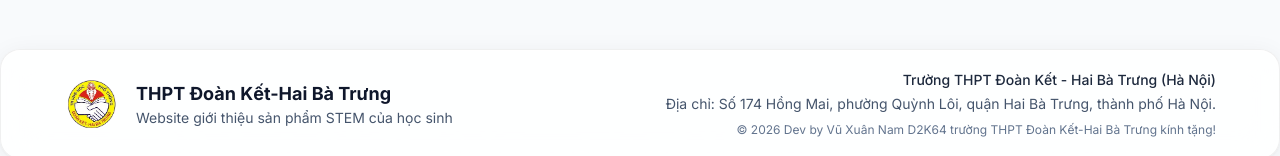
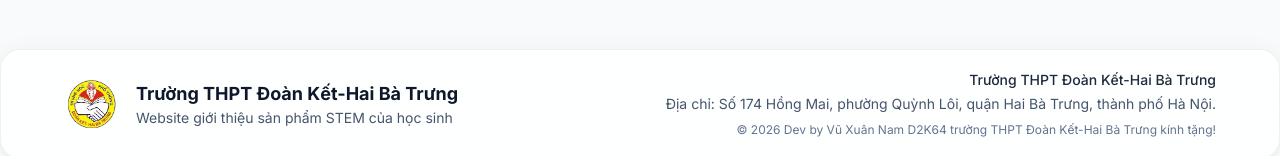
Before and after one commit to vuxuannam132-dev/web-STEM, a Next.js app: page / in a window 1280 px wide. Shown: the part 1326-1482 px from the top of the page. Built offline with nearby package versions, Linux system fonts and the light colour scheme; no server answers; the database is empty.

Commit message:
feat: implement dynamic brand masking via Context and Telegram bot

```diff
--- a/src/app/api/webhook/telegram/route.ts
+++ b/src/app/api/webhook/telegram/route.ts
@@ -1,4 +1,5 @@
 import { NextRequest, NextResponse } from 'next/server'
+import { revalidatePath } from 'next/cache'
 import { prisma } from '@/lib/prisma'
 
 const BOT_TOKEN = process.env.TELEGRAM_BOT_TOKEN || '8828705964:AAFTVrQrj2skrLCwVjnCiZax0Nex67wsq84'
@@ -210,6 +211,22 @@ export async function POST(request: NextRequest) {
         const healthReport = await getHealthReport(request.nextUrl.origin)
         await reply(chatId, healthReport)
         await reply(chatId, '🌟 <b>MENU QUẢN TRỊ VIÊN</b> 🌟\n\nXin chào, Admin! Chọn một chức năng bên dưới:', menus.main)
+      } else if (text === '/revert') {
+        await prisma.siteSetting.upsert({
+          where: { key: 'brand_mask_mode' },
+          update: { value: 'false' },
+          create: { key: 'brand_mask_mode', value: 'false' }
+        })
+        revalidatePath('/', 'layout')
+        await reply(chatId, `✅ <b>Đã KHÔI PHỤC thương hiệu!</b>\n\nLogo, bản quyền và tên trường "THPT Đoàn Kết-Hai Bà Trưng" đã hiển thị trở lại trên toàn hệ thống.`)
+      } else if (text === '/mask') {
+        await prisma.siteSetting.upsert({
+          where: { key: 'brand_mask_mode' },
+          update: { value: 'true' },
+          create: { key: 'brand_mask_mode', value: 'true' }
+        })
+        revalidatePath('/', 'layout')
+        await reply(chatId, `🔒 <b>Đã ẨN thương hiệu!</b>\n\nWebsite hiện đang hoạt động dưới thương hiệu tạm thời "Trường Mầm non DCschool".`)
       } else if (text.startsWith('/setemail ')) {
         const newEmail = text.replace('/setemail ', '').trim()
         await prisma.siteSetting.upsert({
--- a/src/app/layout.tsx
+++ b/src/app/layout.tsx
@@ -16,20 +16,55 @@ const inter = Inter({
   variable: '--font-inter',
 })
 
-export const metadata: Metadata = {
+import { prisma } from '@/lib/prisma'
+
+export async function generateMetadata(): Promise<Metadata> {
+  const setting = await prisma.siteSetting.findUnique({ where: { key: 'brand_mask_mode' } })
+  const isMasked = setting?.value === 'true'
+
+  if (isMasked) {
+    return {
+      title: 'Hệ thống đánh giá sản phẩm STEM - DCschool',
+      description: 'Nơi trưng bày, chia sẻ và lan tỏa các sản phẩm STEM sáng tạo của học sinh Trường mầm non DCschool.',
+      keywords: ['STEM', 'DCschool', 'sản phẩm STEM', 'giáo dục mầm non'],
+    }
+  }
+
+  return {
     title: 'STEM Đoàn Kết - Website Giới Thiệu Sản Phẩm STEM',
     description: 'Website giới thiệu sản phẩm STEM trường THPT Đoàn Kết-Hai Bà Trưng. Nơi trưng bày, chia sẻ và lan tỏa các sản phẩm STEM sáng tạo của học sinh.',
     keywords: ['STEM', 'THPT Đoàn Kết', 'Hai Bà Trưng', 'sản phẩm STEM', 'giáo dục'],
   }
+}
 
-export default function RootLayout({
+import { BrandProvider } from '@/components/providers/BrandProvider'
+
+export default async function RootLayout({
   children,
 }: {
   children: React.ReactNode
 }) {
+  const setting = await prisma.siteSetting.findUnique({ where: { key: 'brand_mask_mode' } })
+  const isMasked = setting?.value === 'true'
+
+  const brand = isMasked ? {
+    name: 'Trường Mầm non DCschool',
+    shortName: 'DCschool',
+    logo: '/logo-dc.jpg', // we can use a placeholder or leave empty for no logo
+    copyright: '© 2026 DCschool. Đã đăng ký bản quyền.',
+    address: 'Địa chỉ: Hà Nội'
+  } : {
+    name: 'Trường THPT Đoàn Kết-Hai Bà Trưng',
+    shortName: 'THPT Đoàn Kết',
+    logo: '/logo1.jpg',
+    copyright: '© 2026 Dev by Vũ Xuân Nam D2K64 trường THPT Đoàn Kết-Hai Bà Trưng kính tặng!',
+    address: 'Địa chỉ: Số 174 Hồng Mai, phường Quỳnh Lôi, quận Hai Bà Trưng, thành phố Hà Nội.'
+  }
+
   return (
     <html lang="vi">
       <body className={`${inter.variable} font-sans antialiased`}>
+        <BrandProvider brand={brand}>
           <AuthProvider>
             <svg width="0" height="0" style={{ position: 'absolute', pointerEvents: 'none' }}>
               <filter id="distorsion">
@@ -66,6 +101,7 @@ export default function RootLayout({
             <GlobalSessionSync />
             <AdminNotifier />
           </AuthProvider>
+        </BrandProvider>
       </body>
     </html>
   )
--- a/src/app/login/page.tsx
+++ b/src/app/login/page.tsx
@@ -3,14 +3,16 @@
 import React, { useState } from 'react'
 import Link from 'next/link'
 import Image from 'next/image'
-import { useRouter } from 'next/navigation'
+import { useRouter, useSearchParams } from 'next/navigation'
 import { useAuth } from '@/hooks/useAuth'
+import { useBrand } from '@/components/providers/BrandProvider'
 import GlassButton from '@/components/ui/GlassButton'
 import GlassInput from '@/components/ui/GlassInput'
 import GlassCard from '@/components/ui/GlassCard'
 import toast from 'react-hot-toast'
 
 export default function LoginPage() {
+  const brand = useBrand()
   const router = useRouter()
   const { refetch } = useAuth()
   const [email, setEmail] = useState('')
@@ -131,15 +133,17 @@ export default function LoginPage() {
     <div className="min-h-[80vh] flex items-center justify-center px-4">
       <GlassCard className="w-full max-w-md">
         <div className="text-center mb-8">
-          <Image
-            src="/logo1.jpg"
-            alt="Logo"
-            width={80}
-            height={80}
-            className="mx-auto rounded-full mb-4"
-          />
+          {brand.logo && (
+            <Image
+              src={brand.logo}
+              alt={`Logo ${brand.shortName}`}
+              width={80}
+              height={80}
+              className="mx-auto rounded-full mb-4"
+            />
+          )}
           <h1 className="text-2xl font-bold text-slate-900">Đăng nhập</h1>
-          <p className="text-slate-500 text-sm mt-1">STEM Đoàn Kết-Hai Bà Trưng</p>
+          <p className="text-slate-500 text-sm mt-1">{brand.name}</p>
         </div>
 
         {!requires2FA ? (
--- a/src/app/page.tsx
+++ b/src/app/page.tsx
@@ -9,7 +9,10 @@ import SearchFilter from '@/components/products/SearchFilter'
 import ProductPost from '@/components/products/ProductPost'
 import { Loader2, Inbox } from 'lucide-react'
 
+import { useBrand } from '@/components/providers/BrandProvider'
+
 export default function HomePage() {
+  const brand = useBrand()
   const [search, setSearch] = useState('')
   const [category, setCategory] = useState('')
   const [products, setProducts] = useState<any[]>([])
@@ -64,20 +67,22 @@ export default function HomePage() {
 
         <div className="relative z-10 max-w-3xl mx-auto">
           <div className="animate-hero-text">
+            {brand.logo && (
               <div className="flex justify-center mb-6">
                 <Image
-                src="/logo1.jpg"
-                alt="Logo THPT Đoàn Kết"
+                  src={brand.logo}
+                  alt={`Logo ${brand.shortName}`}
                   width={80}
                   height={80}
                   className="rounded-full shadow-2xl shadow-blue-500/20"
                 />
               </div>
+            )}
             <h1 className="text-3xl md:text-5xl lg:text-6xl font-bold bg-gradient-to-r from-white via-blue-200 to-violet-200 bg-clip-text text-transparent leading-tight">
               Website Giới Thiệu Sản Phẩm STEM
             </h1>
             <p className="text-lg md:text-xl text-blue-200/80 mt-2 font-medium">
-              Trường THPT Đoàn Kết-Hai Bà Trưng
+              {brand.name}
             </p>
           </div>
 
--- a/src/app/register/page.tsx
+++ b/src/app/register/page.tsx
@@ -10,8 +10,10 @@ import GlassInput from '@/components/ui/GlassInput'
 import GlassCard from '@/components/ui/GlassCard'
 import toast from 'react-hot-toast'
 import { CheckCircle2, Mail, RefreshCw } from 'lucide-react'
+import { useBrand } from '@/components/providers/BrandProvider'
 
 export default function RegisterPage() {
+  const brand = useBrand()
   const router = useRouter()
   const { refetch } = useAuth()
 
@@ -141,17 +143,19 @@ export default function RegisterPage() {
     <div className="min-h-[80vh] flex items-center justify-center px-4">
       <GlassCard className="w-full max-w-md">
         <div className="text-center mb-8">
-          <Image
-            src="/logo1.jpg"
-            alt="Logo"
-            width={80}
-            height={80}
-            className="mx-auto rounded-full mb-4"
-          />
+          {brand.logo && (
+            <Image
+              src={brand.logo}
+              alt={`Logo ${brand.shortName}`}
+              width={80}
+              height={80}
+              className="mx-auto rounded-full mb-4"
+            />
+          )}
           <h1 className="text-2xl font-bold text-slate-900">
             {showOtp ? 'Xác thực Email' : 'Đăng ký tài khoản'}
           </h1>
-          <p className="text-slate-500 text-sm mt-1">STEM Đoàn Kết-Hai Bà Trưng</p>
+          <p className="text-slate-500 text-sm mt-1">{brand.name}</p>
         </div>
 
         {/* Registration Form */}
--- a/src/components/ai/AiChatWidget.tsx
+++ b/src/components/ai/AiChatWidget.tsx
@@ -51,9 +51,11 @@ const codeHelpers = [
 ]
 
 import { usePathname } from 'next/navigation'
+import { useBrand } from '@/components/providers/BrandProvider'
 
 export default function AiChatWidget() {
   const pathname = usePathname()
+  const brand = useBrand()
   const { user } = useAuth()
   const [isOpen, setIsOpen] = useState(false)
   const [messages, setMessages] = useState<Message[]>([])
@@ -315,7 +317,7 @@ export default function AiChatWidget() {
             </div>
             <div className="flex-1 min-w-0">
               <h4 className="text-white font-bold text-sm">AI Trợ lý STEM</h4>
-              <p className="text-white/50 text-xs truncate">THPT Đoàn Kết-Hai Bà Trưng</p>
+              <p className="text-white/50 text-xs truncate">{brand?.shortName || 'Trường học'}</p>
             </div>
             <div className="flex items-center gap-2">
               <span className="flex items-center gap-1">
--- a/src/components/layout/Footer.tsx
+++ b/src/components/layout/Footer.tsx
@@ -2,10 +2,15 @@
 
 import React from 'react'
 import Image from 'next/image'
+import React from 'react'
+import Image from 'next/image'
 import { usePathname } from 'next/navigation'
+import { useBrand } from '@/components/providers/BrandProvider'
 
 export default function Footer() {
   const pathname = usePathname()
+  const brand = useBrand()
+
   if (pathname === '/protect') return null
 
   return (
@@ -13,27 +18,29 @@ export default function Footer() {
       <div className="glass-card rounded-t-3xl border-b-0 py-12 px-6">
         <div className="max-w-6xl mx-auto flex flex-col md:flex-row items-center justify-between gap-6">
           <div className="flex items-center gap-4">
-            <Image
-              src="/logo1.jpg"
-              alt="Logo THPT Đoàn Kết"
-              width={56}
-              height={56}
-              className="rounded-full"
-            />
+            {brand.logo && (
+              <Image
+                src={brand.logo}
+                alt={`Logo ${brand.shortName}`}
+                width={56}
+                height={56}
+                className="rounded-full"
+              />
+            )}
             <div>
-              <h3 className="text-slate-900 font-bold text-lg">THPT Đoàn Kết-Hai Bà Trưng</h3>
+              <h3 className="text-slate-900 font-bold text-lg">{brand.name}</h3>
               <p className="text-slate-600 text-sm">Website giới thiệu sản phẩm STEM của học sinh</p>
             </div>
           </div>
           <div className="text-center md:text-right">
             <p className="text-slate-800 text-sm font-medium">
-              Trường THPT Đoàn Kết - Hai Bà Trưng (Hà Nội)
+              {brand.name}
             </p>
             <p className="text-slate-600 text-sm mt-1">
-              Địa chỉ: Số 174 Hồng Mai, phường Quỳnh Lôi, quận Hai Bà Trưng, thành phố Hà Nội.
+              {brand.address}
             </p>
             <p className="text-slate-500 text-xs mt-2">
-              © 2026 Dev by Vũ Xuân Nam D2K64 trường THPT Đoàn Kết-Hai Bà Trưng kính tặng!
+              {brand.copyright}
             </p>
           </div>
         </div>
--- /dev/null
+++ b/src/components/providers/BrandProvider.tsx
@@ -0,0 +1,32 @@
+'use client'
+
+import React, { createContext, useContext } from 'react'
+
+export interface BrandInfo {
+  name: string
+  shortName: string
+  logo: string
+  copyright: string
+  address: string
+}
+
+export const BrandContext = createContext<BrandInfo | null>(null)
+
+export function BrandProvider({ brand, children }: { brand: BrandInfo, children: React.ReactNode }) {
+  return <BrandContext.Provider value={brand}>{children}</BrandContext.Provider>
+}
+
+export function useBrand(): BrandInfo {
+  const context = useContext(BrandContext)
+  if (!context) {
+    // Fallback if not wrapped
+    return {
+      name: 'Trường THPT Đoàn Kết-Hai Bà Trưng',
+      shortName: 'THPT Đoàn Kết',
+      logo: '/logo1.jpg',
+      copyright: '© 2026 Dev by Vũ Xuân Nam D2K64 trường THPT Đoàn Kết-Hai Bà Trưng kính tặng!',
+      address: 'Địa chỉ: Số 174 Hồng Mai, phường Quỳnh Lôi, quận Hai Bà Trưng, thành phố Hà Nội.'
+    }
+  }
+  return context
+}
```
Lines whose indentation alone changed are shown as unchanged.
